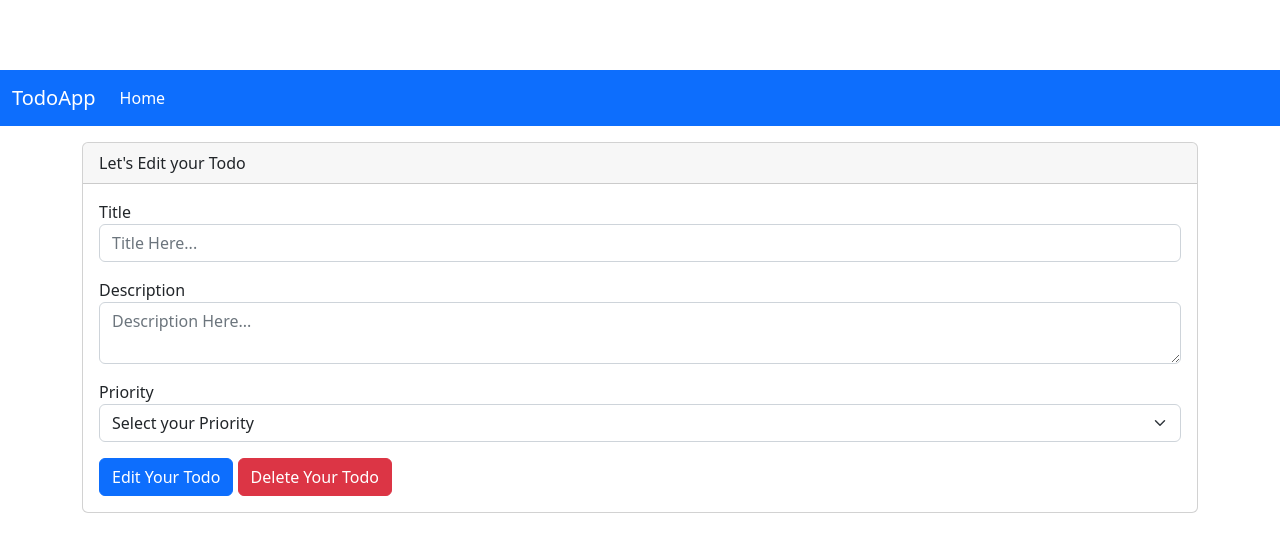
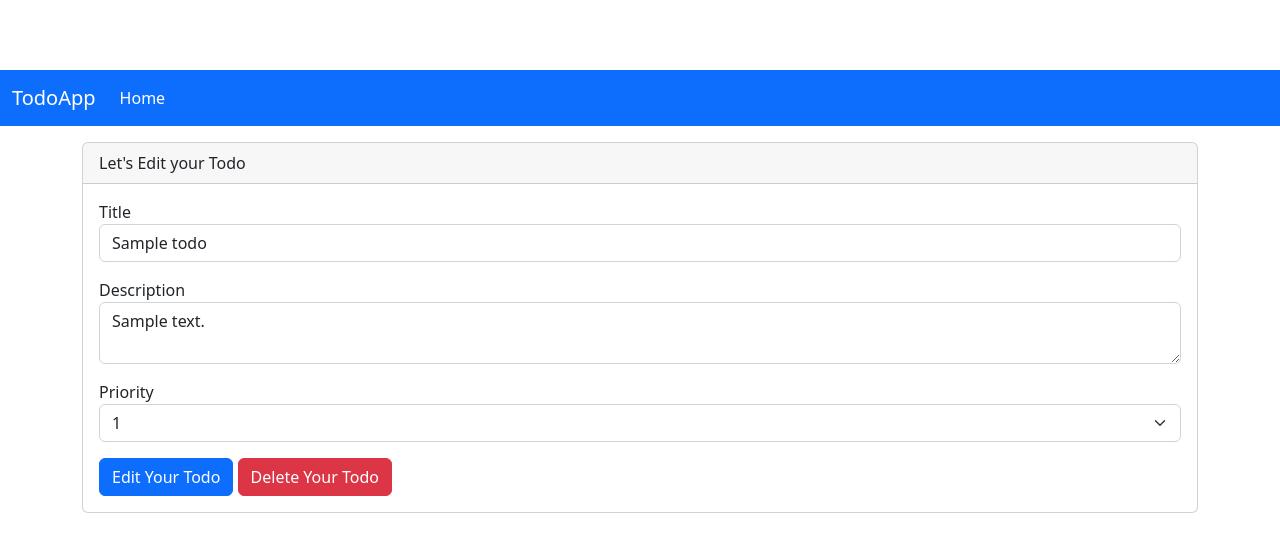
Before and after one commit to cybera3s/TodoApp, a FastAPI app: page /todos/edit-todo/1 in a window 1280 px wide. Shown: the top 552 px of the page. Run offline with FastAPI, Linux system fonts and the light colour scheme; tables that the repository leaves empty hold one stand-in row (values such as "Sample post"); some libraries are stand-ins or nearby versions.

Commit message:
render todo by id

```diff
--- a/templates/edit-todo.html
+++ b/templates/edit-todo.html
@@ -17,6 +17,7 @@
                          <label for="title">Title</label>
                          <input type="text" name="title" id="title" class="form-control"
                             placeholder="Title Here..."
+                            value="{{ todo.title }}"
                             required
                          >
                      </div>
@@ -27,19 +28,19 @@
                            class="form-control"
                            placeholder="Description Here..."
                            required
-                         ></textarea>
+                         >{{ todo.description }}</textarea>
                      </div>
 
                      <div class="mb-3">
                          <label for="priority">Priority</label>
 
                          <select class="form-select" aria-label="Default select example">
-                            <option selected>Select your Priority</option>
-                            <option value="1">1</option>
-                            <option value="2">2</option>
-                            <option value="3">3</option>
-                            <option value="4">4</option>
-                            <option value="5">5</option>
+                            <option>Select your Priority</option>
+                            <option {% if todo.priority == 1 %}selected{% endif %}>1</option>
+                            <option {% if todo.priority == 2 %}selected{% endif %}>2</option>
+                            <option {% if todo.priority == 3 %}selected{% endif %}>3</option>
+                            <option {% if todo.priority == 4 %}selected{% endif %}>4</option>
+                            <option {% if todo.priority == 5 %}selected{% endif %}>5</option>
                         </select>
 
                      </div>
```
